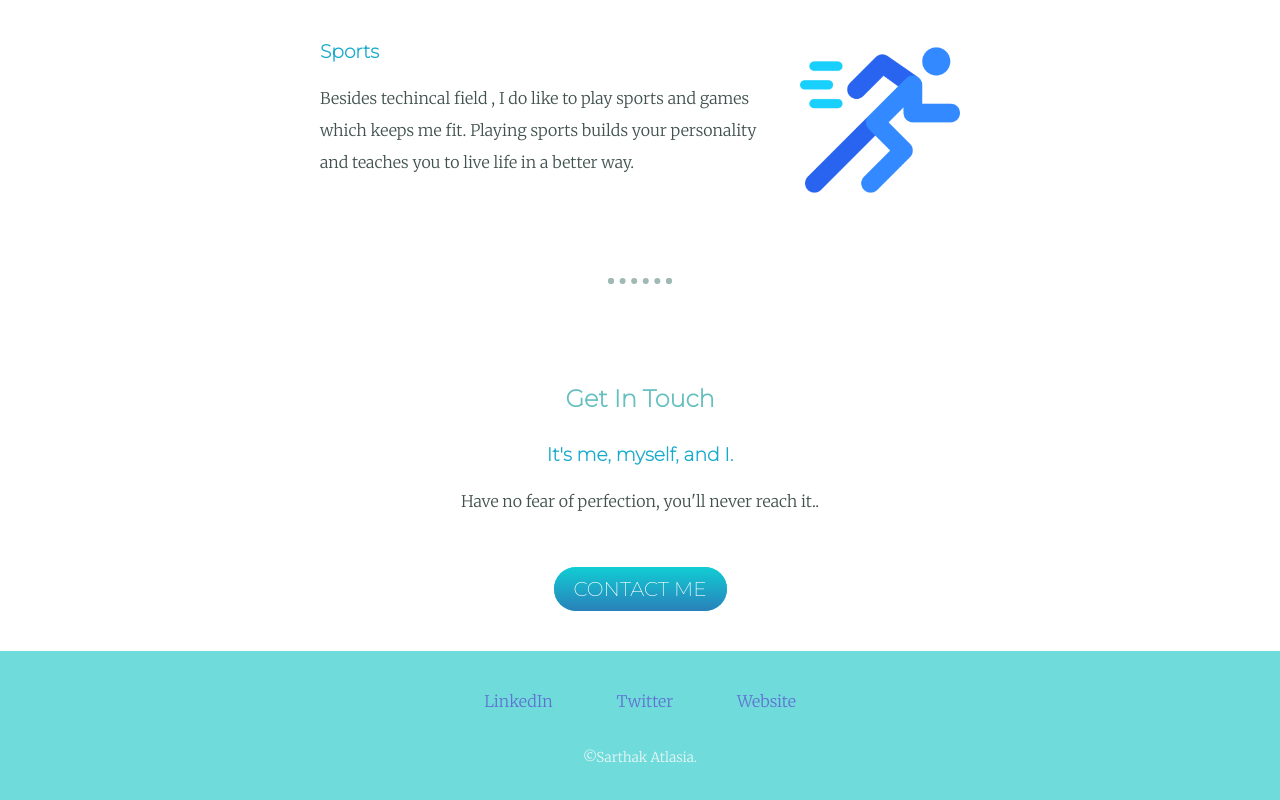
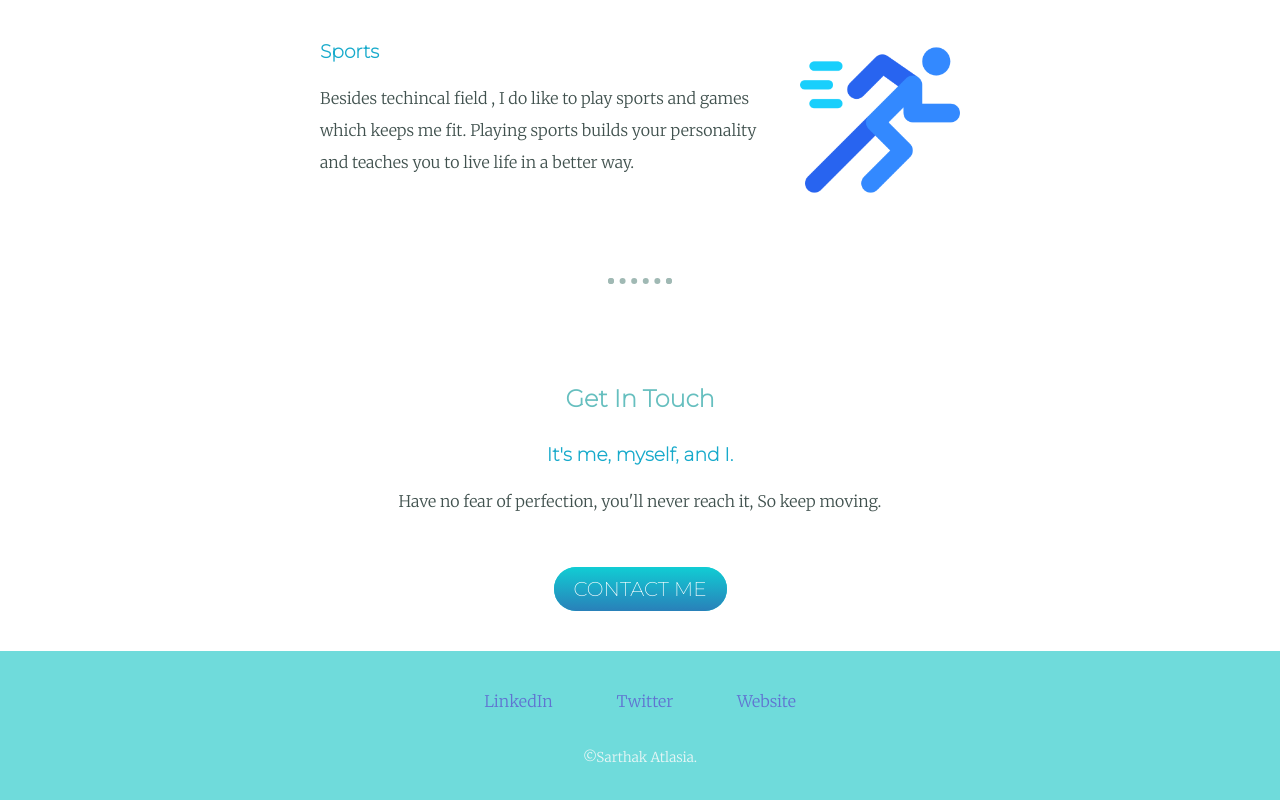
Before and after one commit to sarthak2443/personal-website, a plain HTML site: page index.html in a window 1280 px wide. Shown: the part 1773-2573 px from the top of the page. Drawn offline with Linux system fonts and the light colour scheme.

Commit message:
Update index.html

```diff
--- a/index.html
+++ b/index.html
@@ -42,7 +42,7 @@
     <div class="contact-me">
       <h2>Get In Touch</h2>
       <h3>It's me, myself, and I.</h3>
-      <p class="contact-message">Have no fear of perfection, you'll never reach it..</p>
+      <p class="contact-message">Have no fear of perfection, you'll never reach it, So keep moving.</p>
       <a class="btn" href="mailto:sam.ksr2003@email.com">CONTACT ME</a>
     </div>
   </div>
```
